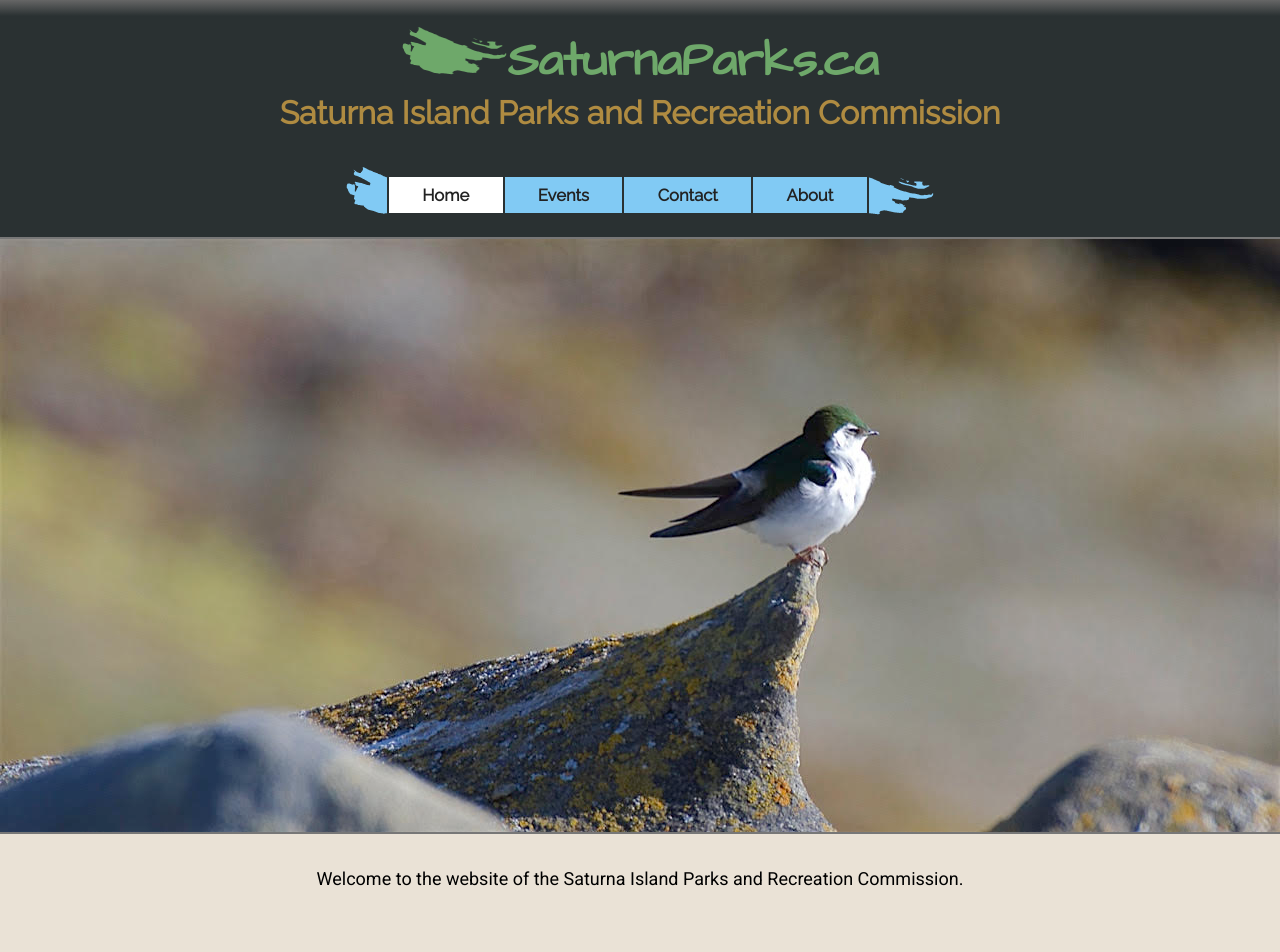
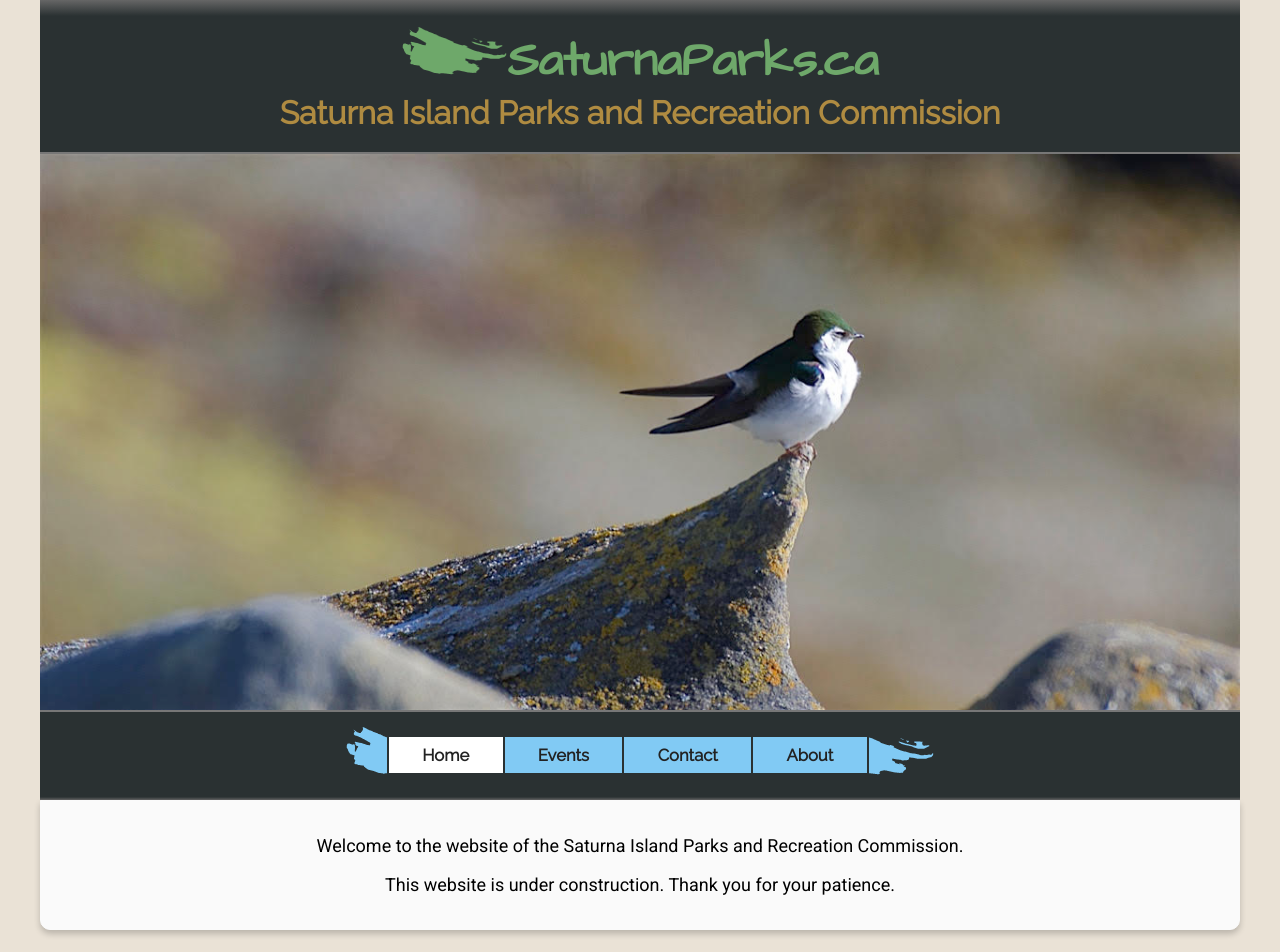
Before and after one commit to plhosk/siprc, a React (Create React App) app: page / in a window 1280 px wide. Shown: the top 952 px of the page. Built offline with nearby package versions, Linux system fonts and the light colour scheme.

Commit message:
changed some of the formatting

```diff
--- a/src/App.css
+++ b/src/App.css
@@ -2,6 +2,9 @@
   text-align: center;
   margin: 0 auto;
   padding-bottom: 2em;
+  max-width: 1200px;
+  /* box-shadow: 0px 0px 1px 0px rgba(0,0,0,0.3); */
+  /* background-color: #fff; */
 }
 
 .App-header {
@@ -20,6 +23,13 @@
   /* height: 10px; */
   height: 1em;
   background: linear-gradient(to top, #2a3132, #666666);
+}
+
+.App-header-horizontal-bar-bottom {
+  background-color: #888;
+  /* height: 10px; */
+  height: 0.2em;
+  background: linear-gradient(to bottom, #2a3132, #666666);
 }
 
 .App-header-horizontal-bar {
@@ -48,7 +58,7 @@
   /* background-size: 50%; */
 }
 
-@media only screen and (max-width: 777px) {
+@media only screen and (max-width: 750px) {
   .App-header-title {
     font-size: 75%;
   }
@@ -128,7 +138,7 @@
   top: 13.6px;
 }
 
-@media only screen and (max-width: 850px) {
+@media only screen and (max-width: 750px) {
   .App-nav-item {
     margin: 0.5em 0;
   }
@@ -176,9 +186,9 @@
 }
 
 .App > main {
-  max-width: 1000px;
-  margin: 0 auto;
-  padding: 0.7em 0;
+  /* max-width: 1000px; */
+  /* margin: 0 auto;
+  padding: 0.7em; */
 }
 
 .App-intro-div {
@@ -194,6 +204,8 @@ section {
   /* border: 3px solid #bbb; */
   border: 1px solid #fafafa;
   border-radius: 10px;
+  border-top-left-radius: 0;
+  border-top-right-radius: 0;
   margin-bottom: 1em;
   box-shadow: 0 4px 6px 0 hsla(0, 0%, 0%, 0.2);
 }
--- a/src/App.jsx
+++ b/src/App.jsx
@@ -3,6 +3,7 @@ import { BrowserRouter as Router, Route } from 'react-router-dom'
 
 import './App.css'
 
+import BirdRock from './BirdRock'
 import Navbar from './Navbar'
 import Home from './Home'
 import Events from './Events'
@@ -24,8 +25,9 @@ const App = () => (
             Saturna Island Parks and Recreation Commission
           </h1>
         </div>
+        <BirdRock />
         <Route component={Navbar} />
-        <div className="App-header-horizontal-bar" />
+        <div className="App-header-horizontal-bar-bottom" />
       </header>
 
       <Route path="/" exact component={Home} />
--- /dev/null
+++ b/src/BirdRock.jsx
@@ -0,0 +1,13 @@
+import React from 'react'
+
+import birdRockBase64 from './bird-rock'
+
+const BirdRock = () => (
+  <div>
+    <div className="App-header-horizontal-bar" />
+    <img className="App-header-img" width="100%" src={birdRockBase64} alt="bird on rock" />
+    <div className="App-header-horizontal-bar" />
+  </div>
+)
+
+export default BirdRock
--- a/src/Home.jsx
+++ b/src/Home.jsx
@@ -1,15 +1,9 @@
 import React from 'react'
-
-import birdRockBase64 from './bird-rock'
 
 const Home = () => (
   <div>
-    <div>
-      <img className="App-header-img" width="100%" src={birdRockBase64} alt="bird on rock" />
-      <div className="App-header-horizontal-bar" />
-    </div>
-
     <main>
+      <section>
 
         <div className="App-intro-div">
           <p className="App-intro">
@@ -18,11 +12,12 @@ const Home = () => (
           {/* <p className="App-intro">
             Click the blue tabs to continue.
           </p> */}
-        {/* <p className="App-intro">
+          <p className="App-intro">
             This website is under construction. Thank you for your patience.
-        </p> */}
+          </p>
         </div>
 
+      </section>
     </main>
   </div>
 )
```
Also changed, not shown: deploy.txt (added), 2 other files (tests, documents, lock files or other folders). Lines whose indentation alone changed are shown as unchanged.
